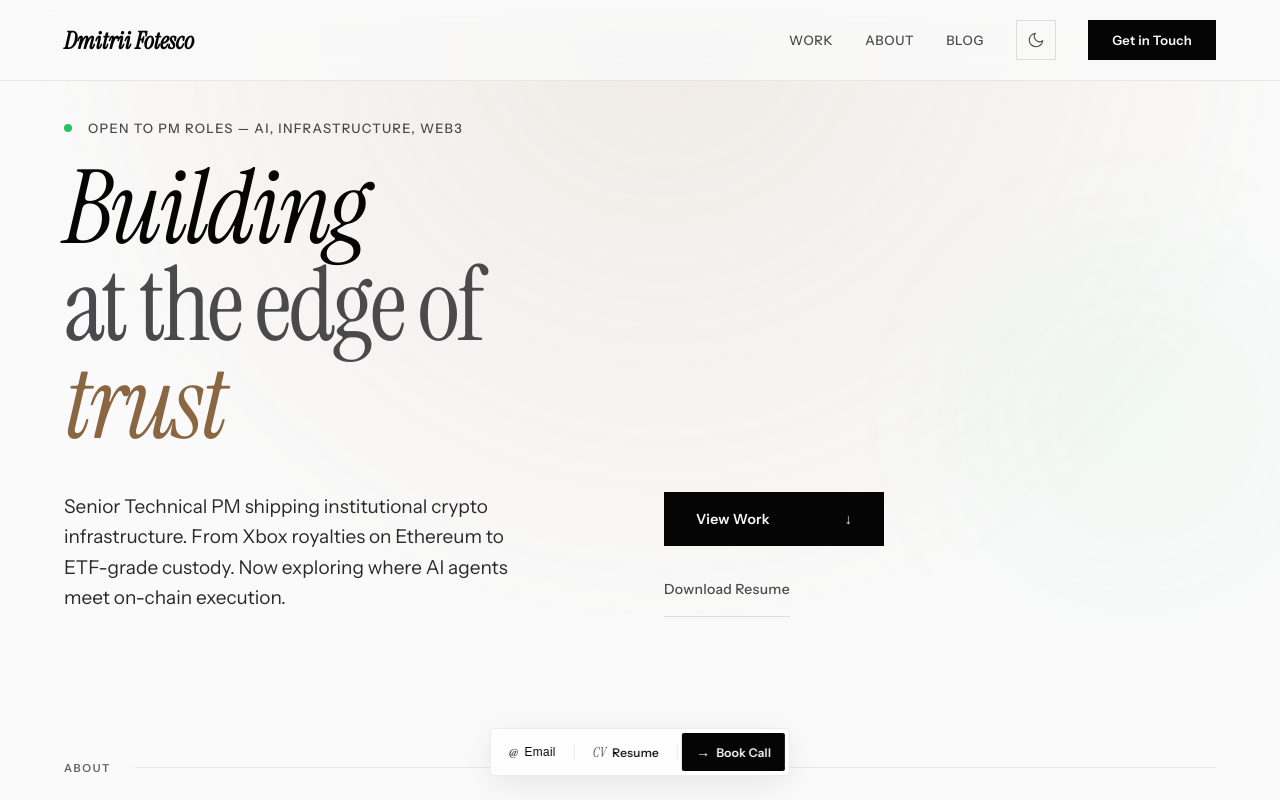
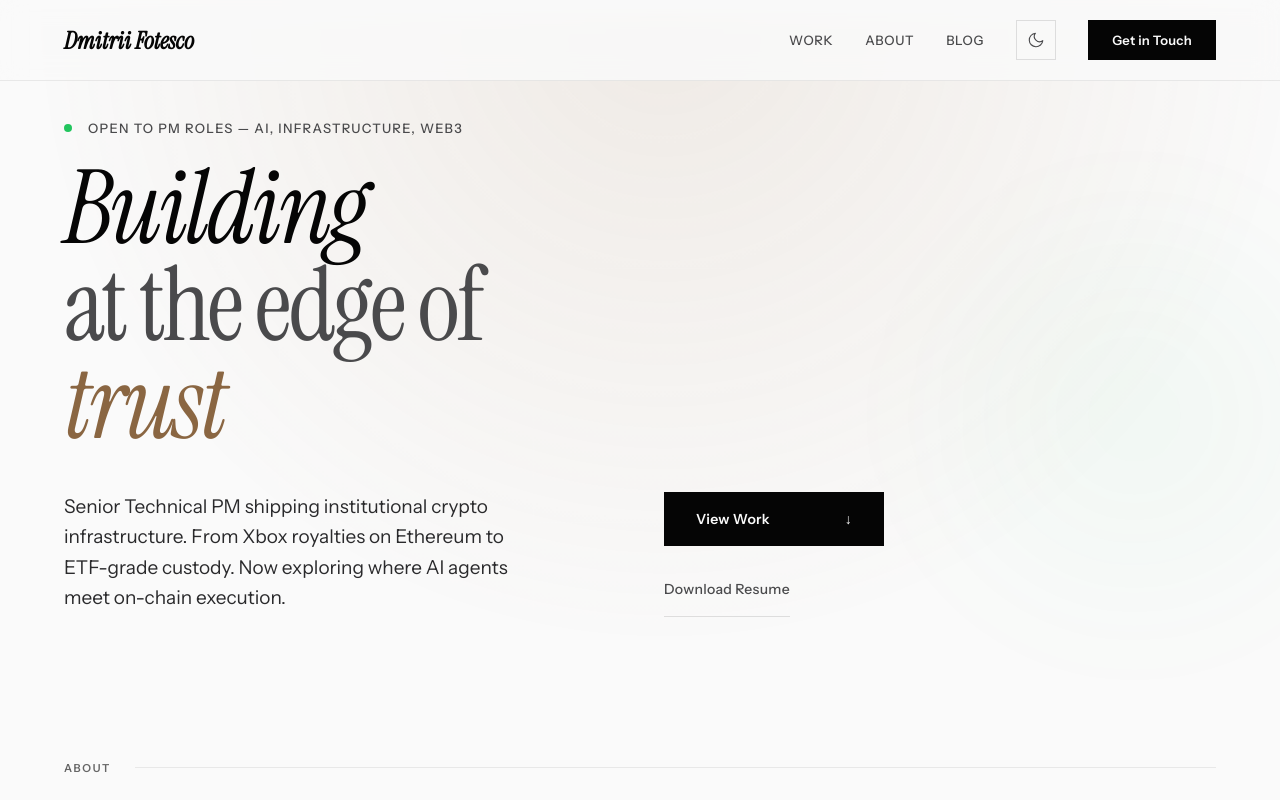
Before and after one commit to fotescodev/portfolio, a React (Vite) app: page / in a window 1280 px wide. Shown: the top 800 px of the page. Built offline with nearby package versions, Linux system fonts and the light colour scheme.

Commit message:
fix: Correct text-align style selector in Omnibar component

```diff
--- a/src/components/common/Omnibar.tsx
+++ b/src/components/common/Omnibar.tsx
@@ -16,7 +16,7 @@ export default function Omnibar() {
     // Hide Omnibar when footer CTA is visible
     useEffect(() => {
         // Find the "Let's build" CTA section
-        const ctaSection = document.querySelector('section[style*="textAlign"]');
+        const ctaSection = document.querySelector('section[style*="text-align"]');
 
         if (!ctaSection) return;
 
```
